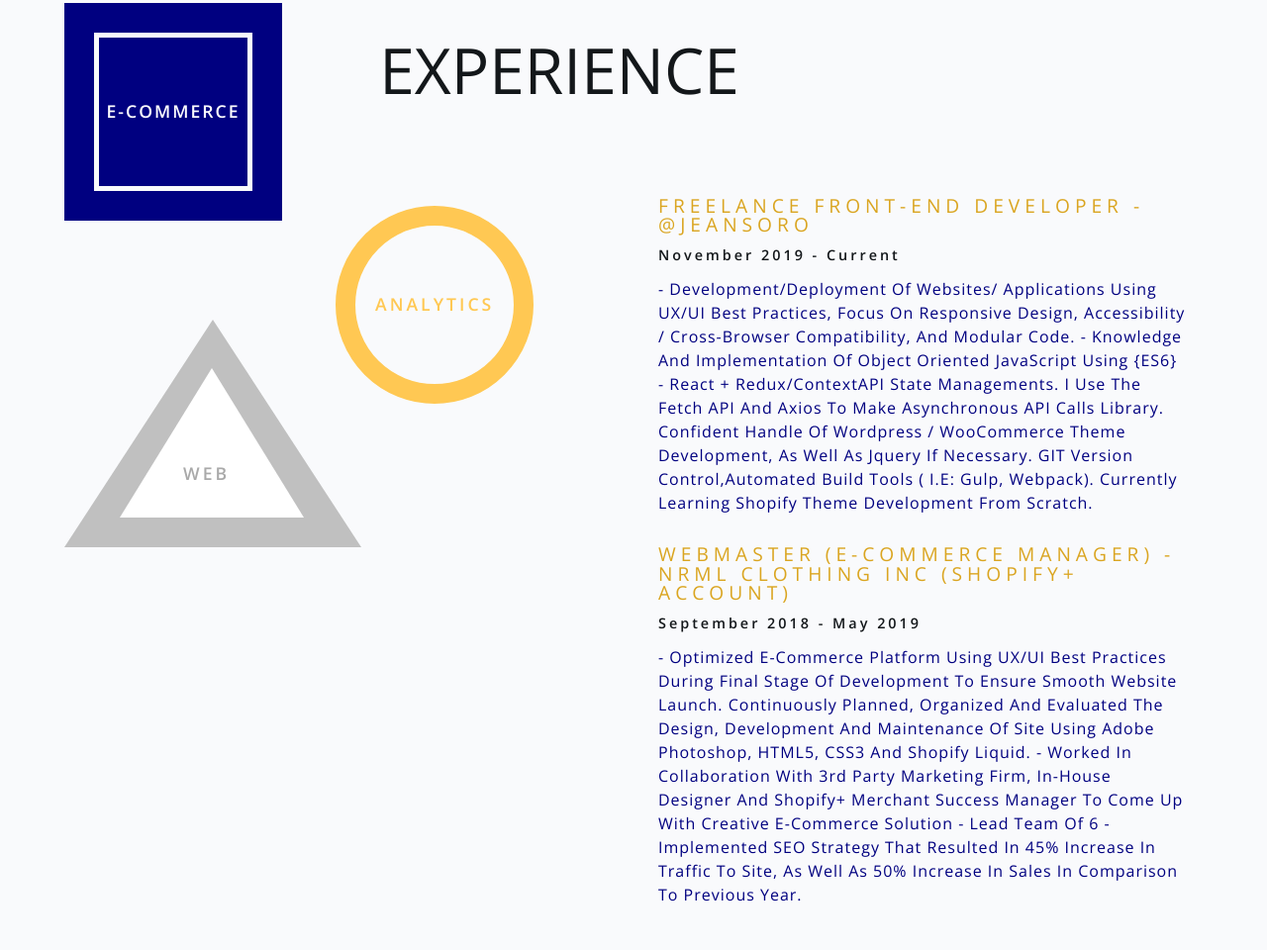
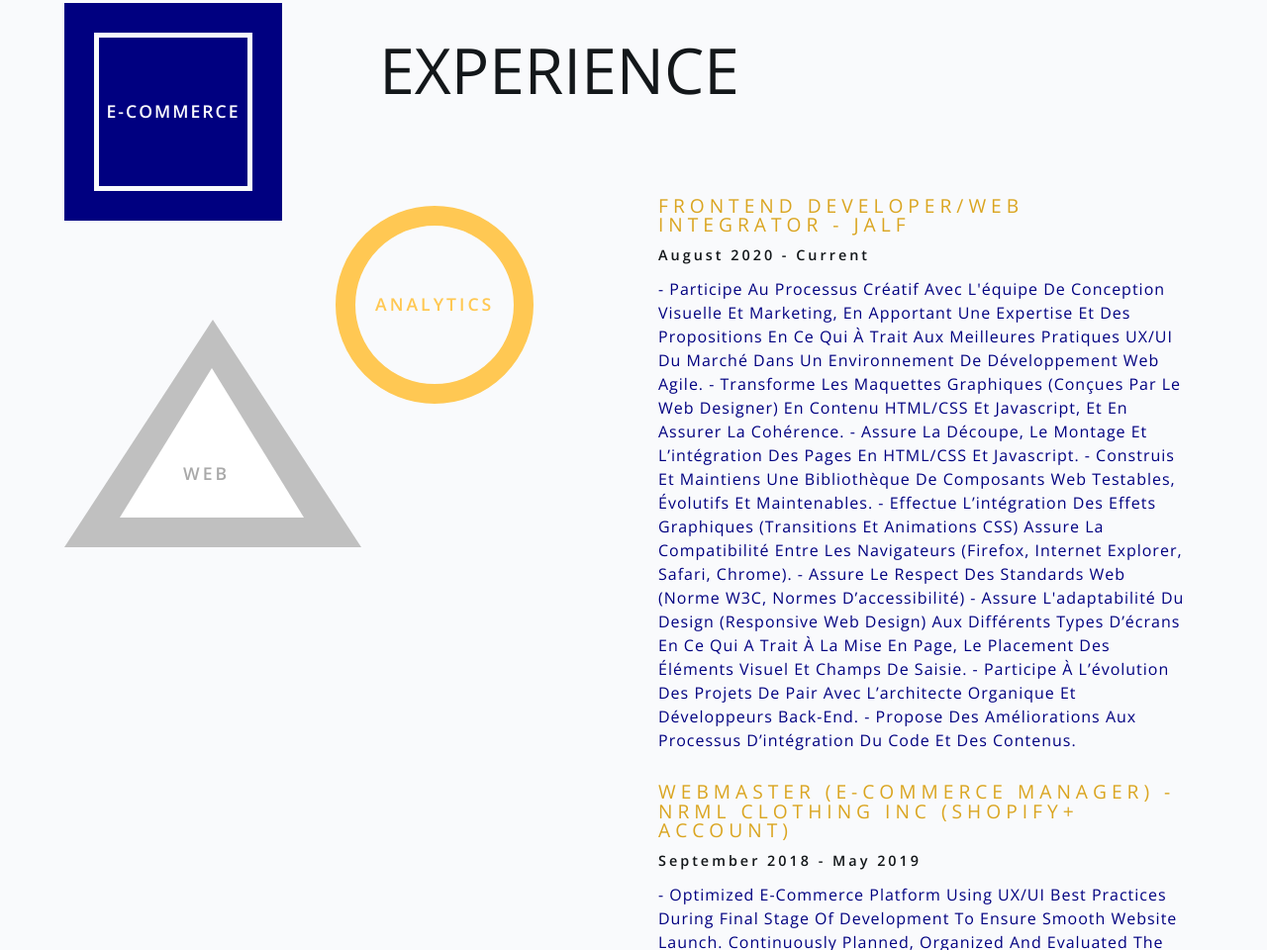
Before and after one commit to JeanSoro/myportfolio, a website: page public/index.html in a window 1280 px wide. Shown: the part 3068-4028 px from the top of the page at 99% size. Drawn offline with nearby package versions, Linux system fonts and the light colour scheme.

Commit message:
Updated roles and experience section

```diff
--- a/public/index.html
+++ b/public/index.html
@@ -220,19 +220,27 @@
                 </div>
                 <div class="info">
                     <div class="info-box">
-                        <h4>Freelance front-end developer - @jeansoro</h4>
-                        <span class="date">November 2019 - Current</span>
-                        <p>- Development/deployment of websites/ applications using UX/UI best practices, focus on
-                            responsive
-                            design, accessibility / cross-browser compatibility, and modular code.
-                            - Knowledge and Implementation of Object Oriented JavaScript using {ES6} - React +
-                            Redux/ContextAPI state managements. I Use the Fetch API and Axios to make asynchronous API
-                            calls
-                            library. Confident handle of Wordpress / WooCommerce theme development, as well as Jquery if
-                            necessary. GIT version
-                            control,automated build tools ( i.e: Gulp, Webpack). Currently
-                            learning
-                            Shopify theme development from scratch.
+                        <h4>Frontend Developer/Web Integrator - JALF</h4>
+                        <span class="date">August 2020 - Current</span>
+                        <p>- Participe au processus créatif avec l'équipe de conception visuelle et marketing, en
+                            apportant une expertise et des propositions en ce qui à trait aux meilleures pratiques
+                            UX/UI du marché dans un environnement de développement web agile.
+                            - Transforme les maquettes graphiques (conçues par le web designer) en contenu
+                            HTML/CSS et Javascript, et en assurer la cohérence.
+                            - Assure la découpe, le montage et l’intégration des pages en HTML/CSS et
+                            Javascript.
+                            - Construis et maintiens une bibliothèque de composants web testables, évolutifs et
+                            maintenables.
+                            - Effectue l’intégration des effets graphiques (transitions et animations CSS)
+                            Assure la compatibilité entre les navigateurs (Firefox, Internet Explorer, Safari,
+                            Chrome).
+                            - Assure le respect des standards web (Norme W3C, normes d’accessibilité)
+                            - Assure l'adaptabilité du design (responsive web design) aux différents types
+                            d’écrans en ce qui a trait à la mise en page, le placement des éléments visuel et
+                            champs de saisie.
+                            - Participe à l’évolution des projets de pair avec l’architecte organique et
+                            développeurs back-end.
+                            - Propose des améliorations aux processus d’intégration du code et des contenus.
                         </p>
                     </div>
                     <div class="info-box">
```
